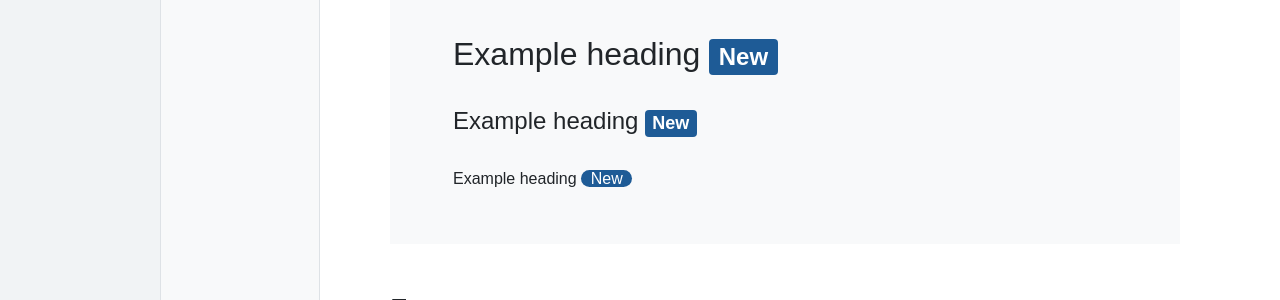
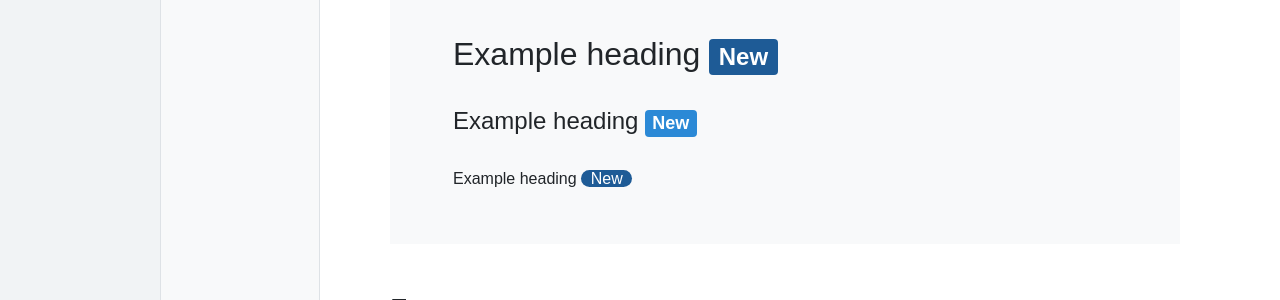
Before and after one commit to uracreative/reproducible-builds-styleguide, a Jekyll site: the page built from components.md, in a window 1280 px wide. Shown: the part 601-901 px from the top of the page. Built offline with Jekyll 4.4.1, drawn with Linux system fonts in a browser that asks for light colours.

Commit message:
change color

```diff
--- a/assets/styles/components.scss
+++ b/assets/styles/components.scss
@@ -99,7 +99,7 @@
 }
 
 .badge-secondary {
-  background-color: $primary !important;
+  background-color: $secondary !important;
 }
 
 .rb-link {
```
Also changed, not shown: 4 other files.
